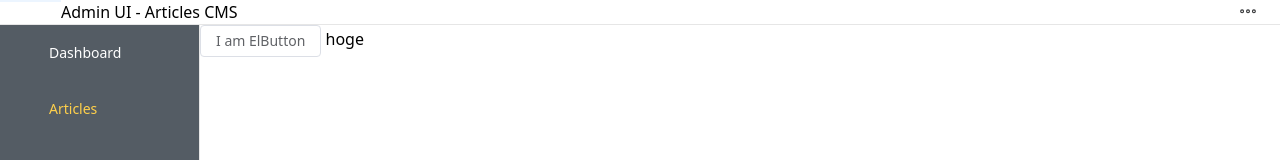
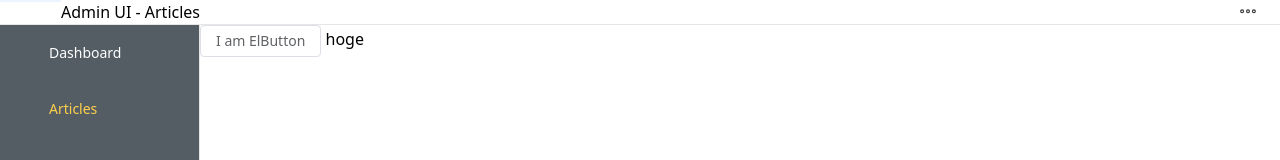
Before and after one commit to NaoyaMiyagawa/vite-sample-admin, a Vue app: page / in a window 1280 px wide. Shown: the top 160 px of the page. Built offline with nearby package versions, Linux system fonts and the light colour scheme.

Commit message:
feat(sidebar): add routing

```diff
--- a/src/components/NavBar.vue
+++ b/src/components/NavBar.vue
@@ -1,15 +1,25 @@
 <script setup lang="ts">
 import { System } from '@/consts/system';
 import { Notification } from '@element-plus/icons';
+import { computed } from '@vue/reactivity';
+import { useRoute } from 'vue-router';
 
 defineProps({
   isCollapsed: { type: Boolean, required: true },
 });
 defineEmits(['toggle-side-bar']);
 
+const route = useRoute();
+
+const { headerTitle } = (() => {
+  const pageName = computed(() => route.name);
+  const headerTitle = computed(() => `${System.name} - ${pageName.value}`);
+  return { headerTitle };
+})();
+
 const loginUserName = 'Jedrich';
-const pageName = 'Articles CMS';
 const circleUrl = 'https://cube.elemecdn.com/0/88/03b0d39583f48206768a7534e55bcpng.png';
+
 const activeIndex = '1';
 </script>
 
@@ -20,7 +30,7 @@ const activeIndex = '1';
         <i :class="[isCollapsed ? 'el-icon-s-unfold' : 'el-icon-s-fold']" />
       </el-menu-item>
 
-      <div class="m-auto ml-4">{{ System.name }} - {{ pageName }}</div>
+      <div class="m-auto ml-4">{{ headerTitle }}</div>
     </div>
 
     <div class="flex-grow"></div>
```
